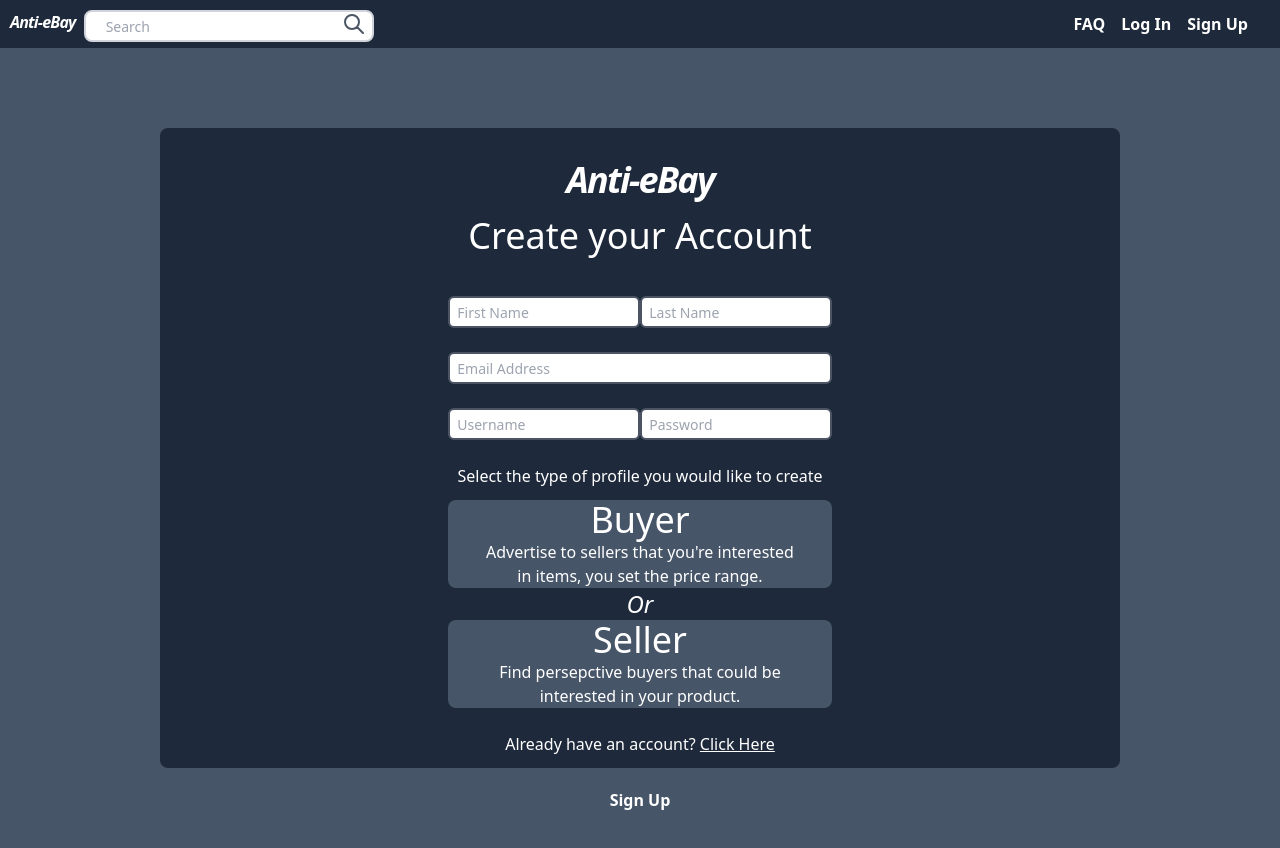
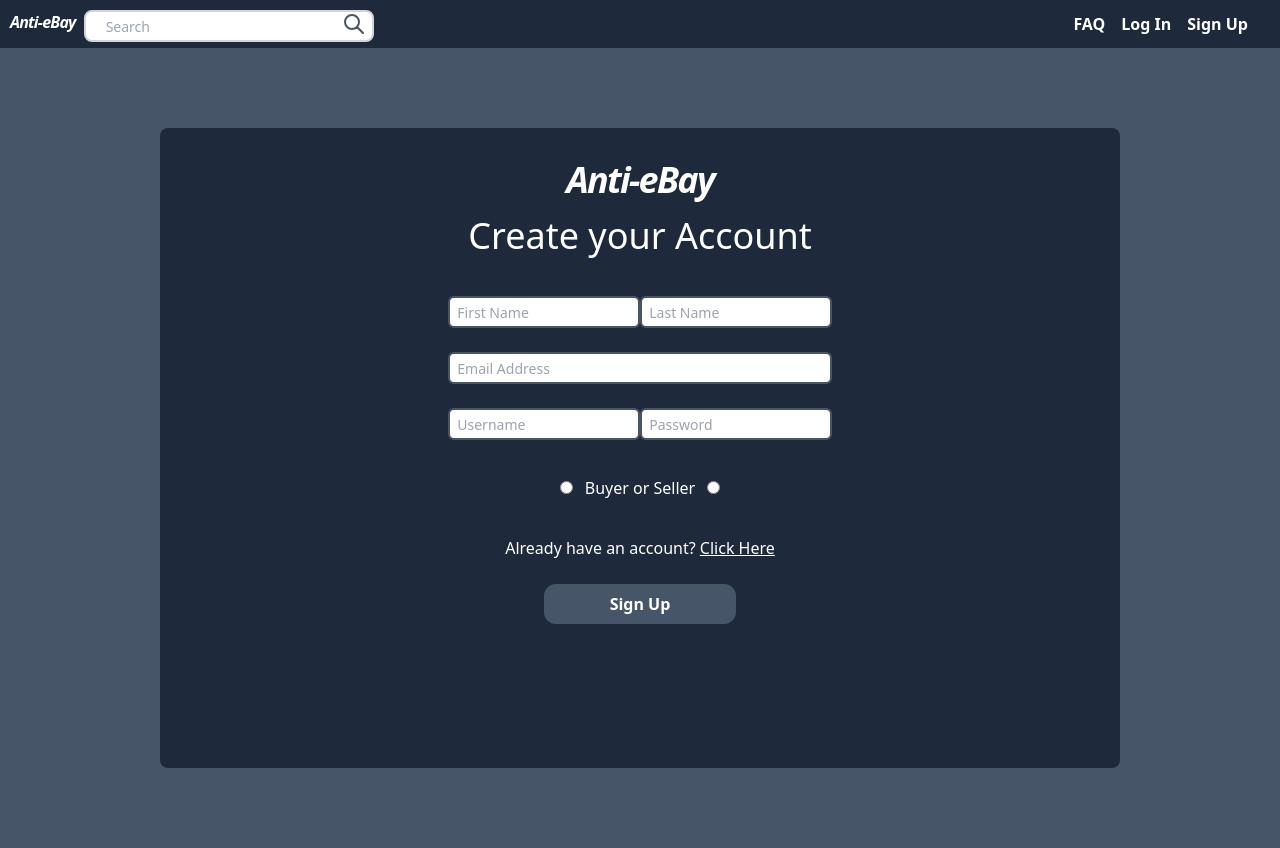
Before and after one commit to AntiEbay/AntiEbay, a React (Create React App) app in the folder front-end/: page /SignUp in a window 1280 px wide. Built offline with nearby package versions, Linux system fonts and the light colour scheme.

Commit message:
Changed user type buttons to radio buttons

```diff
--- a/front-end/src/Components/NavBar.js
+++ b/front-end/src/Components/NavBar.js
@@ -11,14 +11,17 @@
         <Link to="/">
           <Logo />
         </Link>
-        <div class="relative mx-auto text-gray-600 ml-2">
+        <div className="relative mx-auto text-gray-600 ml-2">
           <input
-            class="border-2 border-gray-300 bg-white h-8 px-5 pr-16 rounded-lg text-sm focus:outline-none"
+            className="border-2 border-gray-300 bg-white h-8 px-5 pr-16 rounded-lg text-sm focus:outline-none"
             type="search"
             name="search"
             placeholder="Search"
           />
-          <button type="submit" class="absolute -right-2 bottom-0.5 mt-5 mr-4">
+          <button
+            type="submit"
+            className="absolute -right-2 bottom-0.5 mt-5 mr-4"
+          >
             <svg
               xmlns="http://www.w3.org/2000/svg"
               className="h-6 w-6"
@@ -39,28 +42,28 @@
       <div className="flex">
         <div id="sideBar" className="flex lg:hidden">
           <Menu right outerContainerId="sideBar">
-            <button class="hover:bg-slate-400 cursor-pointer text-white font-bold py-2 px-2 rounded">
+            <button className="hover:bg-slate-400 cursor-pointer text-white font-bold py-2 px-2 rounded">
               FAQ
             </button>
-            <button class="hover:bg-slate-400 cursor-pointer text-white font-bold py-2 px-2 rounded">
+            <button className="hover:bg-slate-400 cursor-pointer text-white font-bold py-2 px-2 rounded">
               Log In
             </button>
-            <button class="hover:bg-slate-400 cursor-pointer text-white font-bold py-2 px-2 rounded">
+            <button className="hover:bg-slate-400 cursor-pointer text-white font-bold py-2 px-2 rounded">
               Sign Up
             </button>
           </Menu>
         </div>
         <div className=" mx-5 hidden lg:flex">
-          <button class="hover:bg-slate-400 cursor-pointer text-white font-bold py-2 px-2 rounded">
+          <button className="hover:bg-slate-400 cursor-pointer text-white font-bold py-2 px-2 rounded">
             FAQ
           </button>
           <Link to="/SignIn">
-            <button class="hover:bg-slate-400 cursor-pointer text-white font-bold py-2 px-2 rounded">
+            <button className="hover:bg-slate-400 cursor-pointer text-white font-bold py-2 px-2 rounded">
               Log In
             </button>
           </Link>
           <Link to="/SignUp">
-            <button class="hover:bg-slate-400 cursor-pointer text-white font-bold py-2 px-2 rounded">
+            <button className="hover:bg-slate-400 cursor-pointer text-white font-bold py-2 px-2 rounded">
               Sign Up
             </button>
           </Link>
--- a/front-end/src/SignUp.js
+++ b/front-end/src/SignUp.js
@@ -9,23 +9,27 @@
   lastName: "",
   emailAddress: "",
   password: "",
+  userType: "",
 };
 
 const SignUp = () => {
+  //Variables to send to backend
   const [userName, setUserName] = useState(""); //Todo make this code more dry
   const [firstName, setFirstName] = useState("");
   const [lastName, setLastName] = useState("");
   const [emailAddress, setEmailAddress] = useState("");
   const [password, setPassword] = useState("");
+  const [userType, setUserType] = useState(Boolean);
 
-
-  async function testPrint(event) {
+  //Post Request Fucntion
+  async function postSignUpRequest(event) {
     event.preventDefault();
     signUpValues.userName = userName;
     signUpValues.firstName = firstName;
     signUpValues.lastName = lastName;
     signUpValues.emailAddress = emailAddress;
     signUpValues.password = password;
+    signUpValues.userType = userType ? "buyer" : "seller";
     console.log(signUpValues);
     const res = await axios.post(
       "http://localhost:8080/user/registration",
@@ -41,16 +45,15 @@
     console.log(res.data.data);
     console.log(res.data.headers["Content-Type"]);
   }
+
   return (
     <div className="">
       <NavBar />
 
       {/* Everything below NavBar */}
       <form className="flex bg-slate-600 h-screen">
-
         {/* Box Around actual form */}
-        <div className="m-auto bg-slate-800 rounded-lg w-3/4 h-4/5 ">
-
+        <div className="m-auto bg-slate-800 rounded-lg w-3/4 h-4/5">
           {/*logo*/}
           <h1 className="tracking-tighter text-white font-bold italic text-4xl text-center pt-8">
             Anti-eBay
@@ -61,14 +64,10 @@
             Create your Account
           </h2>
 
-
-
           {/* Input Boxes */}
           <div className="flex flex-col items-center">
-
             {/* First line */}
             <div className="space-x-0 pb-6">
-
               {/* First Name */}
               <input
                 className="border-2 border-gray-600 rounded-md text-sm focus:outline-none w-48 h-8"
@@ -92,7 +91,6 @@
 
             {/* Second line */}
             <div className="pb-6">
-
               {/* Email */}
               <input
                 className="border-2 border-gray-600 rounded-md text-sm focus:outline-none w-96 h-8"
@@ -106,7 +104,6 @@
 
             {/* Third line */}
             <div className="space-x-0 pb-6">
-
               {/* UserName */}
               <input
                 className="border-2 border-gray-600 rounded-md text-sm focus:outline-none w-48 h-8"
@@ -126,35 +123,32 @@
                 placeholder="  Password"
               />
             </div>
-
-            {/* Buyer/Seller buttons */}
-            <p className="text-white pb-3">Select the type of profile you would like to create</p>
-            <div className="flex flex-col bg-slate-800 w-96">
-
-              {/* Buyer */}
-              <button className="bg-slate-600 rounded-lg hover:bg-sky-700">
-                <p className="text-white text-4xl text-center">Buyer</p>
-                <p className="text-white text-center">Advertise to sellers that you're interested<br></br> in items, you set the price range.</p>
-
-              </button>
-
-              {/* OR */}
-              <div className="flex flex-col content-center text-center">
-                <h1 className="text-white text-2xl italic text-center">Or</h1>
-              </div>
-
-
-              {/* Seller */}
-              <button className=" bg-slate-600 rounded-lg hover:bg-sky-700">
-                <h1 className="text-white text-4xl text-center">Seller</h1>
-                <p className="text-white text-center">Find persepctive buyers that could be<br></br> interested in your product.</p>
-
-              </button>
+            {/*Usertype = true means buyer false means seller */}
+            <div className=" m-3">
+              <input
+                type="radio"
+                name="accountType"
+                value={userType}
+                onChange={() => setUserType(true)}
+              />
+              <span className="py-6 text-white text-center text-1xl mx-3">
+                Buyer or Seller
+              </span>
+              <input
+                type="radio"
+                name="accountType"
+                value={userType}
+                onChange={() => setUserType(false)}
+              />
             </div>
 
             {/*Already Have an Account?*/}
             <div className="flex flex-col w-96">
-              <p className="py-6 text-white text-center">Already have an account?  <a className="text-white underline" href="SignIn.js">Click Here</a>
+              <p className="py-6 text-white text-center">
+                Already have an account?{" "}
+                <a className="text-white underline" href="SignIn.js">
+                  Click Here
+                </a>
               </p>
             </div>
 
@@ -162,7 +156,8 @@
             <button
               className="button1 bg-slate-600 text-white font-bold w-1/5 h-10 rounded-xl text-md focus:outline-none hover:bg-sky-700"
               type="submit"
-              onClick={testPrint}>
+              onClick={postSignUpRequest}
+            >
               Sign Up
             </button>
           </div>
```
Also changed, not shown: front-end/src/index.js (+6 -6 lines). Lines whose indentation alone changed are shown as unchanged.
